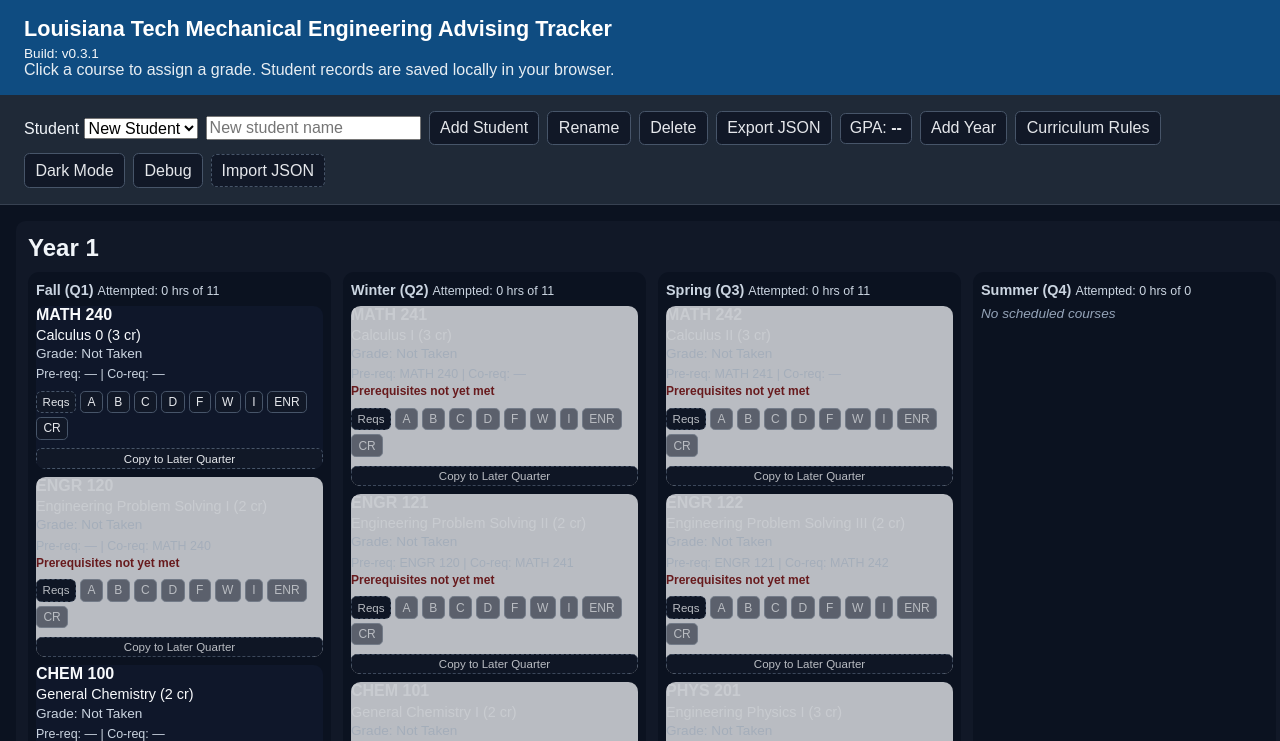
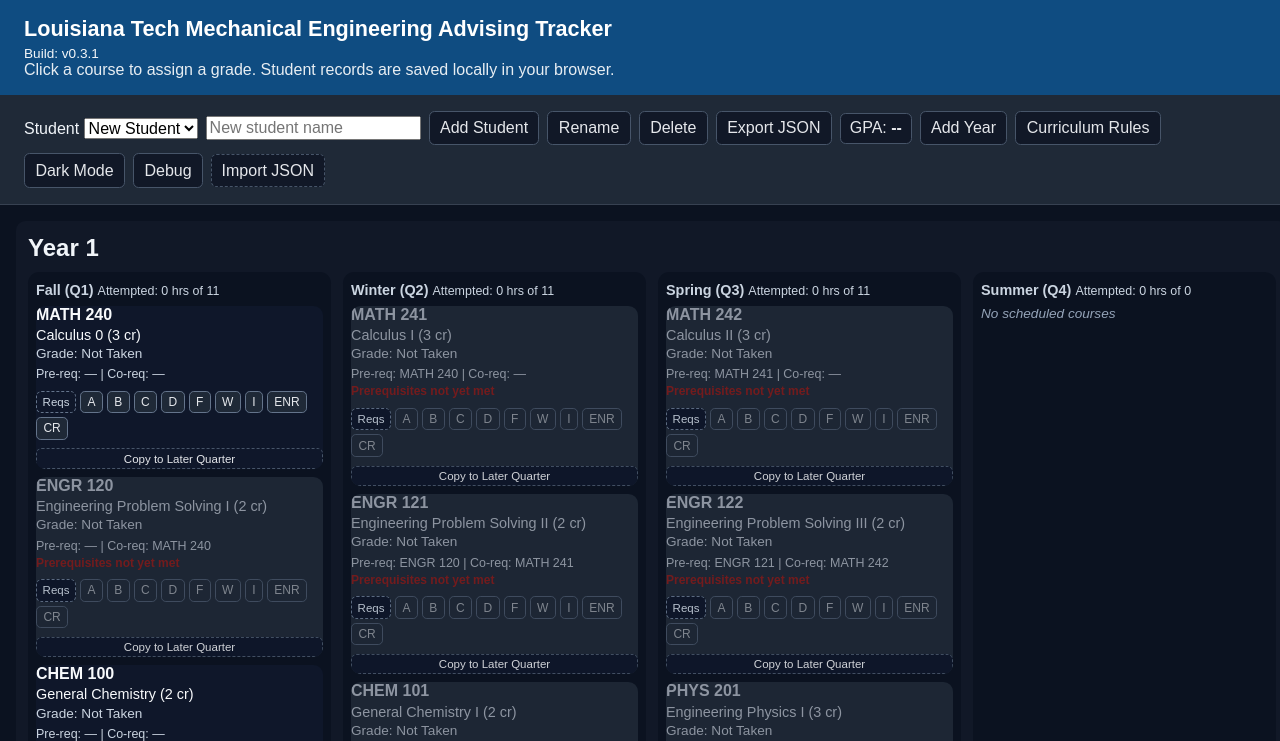
Before and after one commit to kellybc/MEEN-flowchart, a plain HTML site: page index.html in a window 1280 px wide. Both pictures are taken after a click on the button "Dark Mode". Shown: the top 741 px of the page. Drawn offline with Linux system fonts and the light colour scheme.

Commit message:
Fix dark mode styling for locked and grade control states

```diff
--- a/styles.css
+++ b/styles.css
@@ -100,3 +100,14 @@
 :root[data-theme="dark"] .rules-panel { background:#111827; border-color:#334155; color:#e2e8f0; }
 :root[data-theme="dark"] .rule-row { background:#0f172a; border-color:#334155; color:#e2e8f0; }
 :root[data-theme="dark"] .debug-panel { background:#020617; color:#e2e8f0; }
+
+
+:root[data-theme="dark"] .grade-btn { background:#1f2937; color:#e5e7eb; border-color:#64748b; }
+:root[data-theme="dark"] .grade-btn.selected { background:#1d4ed8; color:#fff; border-color:#1d4ed8; }
+:root[data-theme="dark"] .req-btn { background:#0f172a; color:#cbd5e1; border-color:#64748b; }
+:root[data-theme="dark"] .repeat-btn { background:#0f172a; color:#e5e7eb; border-color:#475569; }
+:root[data-theme="dark"] .course-card.locked { background:#1f2937; border-color:#475569; opacity:.9; }
+:root[data-theme="dark"] .course-card.locked .course-code,
+:root[data-theme="dark"] .course-card.locked .course-name,
+:root[data-theme="dark"] .course-card.locked .course-grade,
+:root[data-theme="dark"] .course-card.locked .course-reqs { color:#9ca3af; }
```
